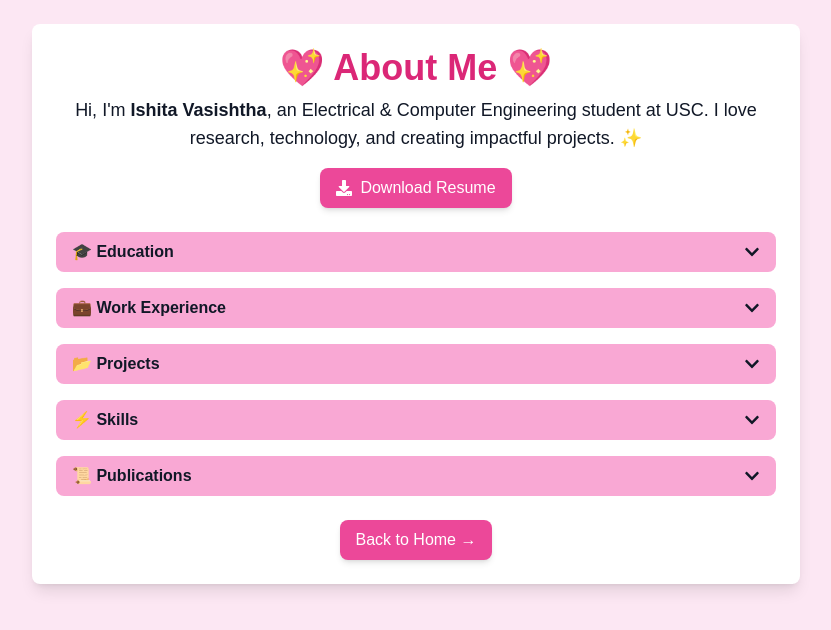
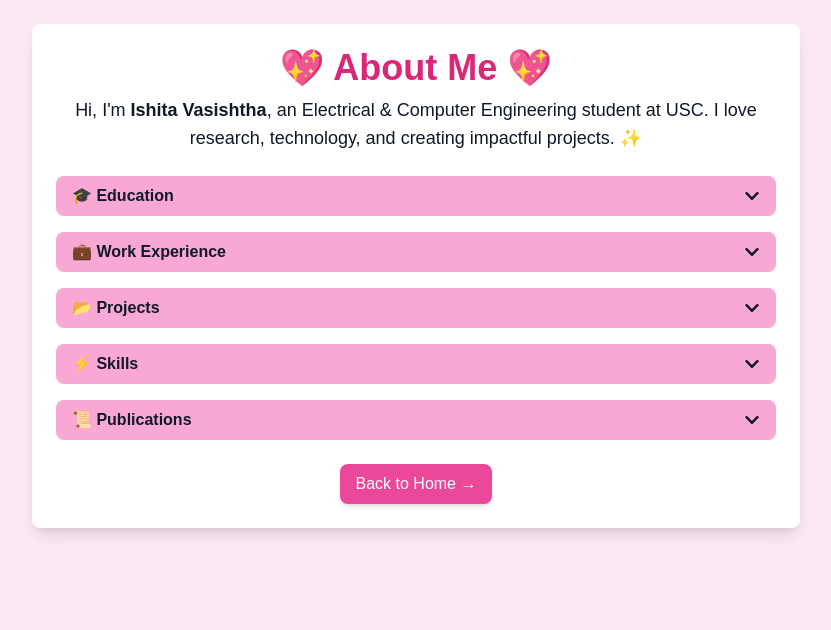
Before and after one commit to ishitav/ishitav.github.io, a Next.js app: page /ishitav.github.io/about in a window 1280 px wide. Shown: the top 630 px of the page, without its empty margins (224-1055 px from the left). Built offline with nearby package versions, Linux system fonts and the light colour scheme.

Commit message:
took out resume button

```diff
--- a/src/app/about/page.js
+++ b/src/app/about/page.js
@@ -19,12 +19,6 @@ export default function About() {
         <h1 className="text-4xl font-bold text-center text-pink-600">💖 About Me 💖</h1>
         <p className="mt-2 text-center text-lg">Hi, I'm <strong>Ishita Vasishtha</strong>, an Electrical & Computer Engineering student at USC. I love research, technology, and creating impactful projects. ✨</p>
 
-        {/* Download Resume Button */}
-        <div className="mt-4 flex justify-center">
-          <a href="/resume.pdf" download className="flex items-center bg-pink-500 text-white px-4 py-2 rounded-lg shadow-md hover:bg-pink-600 transition">
-            <FaDownload className="mr-2" /> Download Resume
-          </a>
-        </div>
 
         {/* Collapsible Sections */}
         <div className="mt-6">
```
